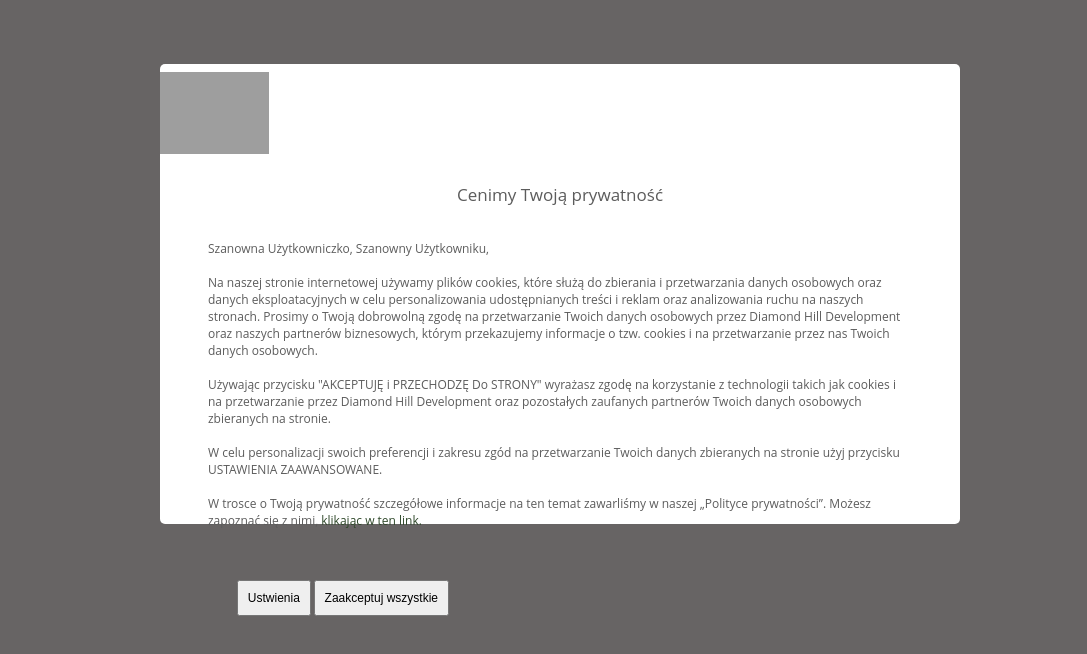
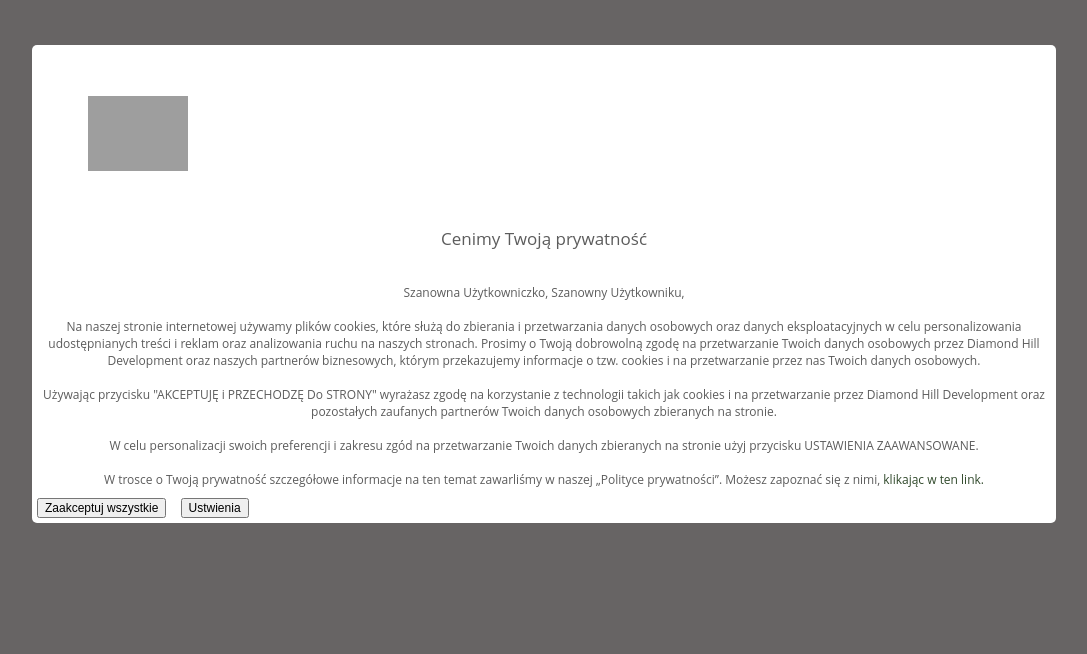
Before and after one commit to KamilDziuk/Cookie-info, a plain HTML site: page index.html in a window 1280 px wide. Shown: the whole page, without its empty margins (96-1183 px from the left). Drawn offline with Linux system fonts and the light colour scheme; grey boxes are pictures that could not be loaded.

Commit message:
Improved responsiveness all style delete br

```diff
--- a/style.css
+++ b/style.css
@@ -13,93 +13,103 @@ z-index: 998;
 
 .cookie_contener
 {
+
+ position: relative;
 font-family: 'Open Sans', sans-serif;
-/* text-align: center; */
-margin-top: 5%;
-margin-left:20%;
-margin-right:5%;
-width: 800px;
-height: 460px;
+
+max-width: 80%;
 border-radius: 5px;
 background-color: rgb(255, 255, 255);
+left:50%;
+top:5%;
+transform:translate(-50%,-50%,);
+transform: translateX(-50%);
 z-index: 999;
 
 }
 
 .test_contener
 {
+    position: relative;
 font-size: 12px;
-margin-top: 2%;
-margin-left:10%;
-margin-right:5%;
-width:700px;
-height: 330px;
-border-radius: 5px;
-overflow-y: scroll;
-overflow-x: hidden;
+margin-top:5px;
+margin-left:5px;
+margin-right:5px;
+margin-bottom:5px;
+max-width: 95%;
 }
 .settings_button
 {
-left: 20%;
-position: fixed;
-padding: 9px;
-margin-bottom:0%;
-margin-top:4%;
-margin-left:6%;
-margin-right:0%;
-font-size: 12px;
+       position: relative;
+
+    margin-bottom:5px;
+    margin-top:5px;
+    margin-left:5px;
+    margin-right:5px;
+    font-size: 12px;
 }
 
 .back_button
 {
-position: fixed;
-left: 37%;
-padding: 9px;
-margin-bottom:0%;
-margin-top:4%;
-margin-left:6%;
-margin-right:0%;
-font-size: 12px;
+    position: relative;
+
+    margin-bottom:5px;
+    margin-top:5px;
+    margin-left:5px;
+    margin-right:5px;
+    font-size: 12px;
 }
 
 .accept_button
 {
 
-position: fixed;
-left: 26%;
-padding: 9px;
-margin-bottom:0%;
-margin-top:4%;
-margin-left:6%;
-margin-right:0%;
-font-size: 12px;
+    position: relative;
+    margin-top:5px;
+    margin-left:5px;
+    margin-right:5px;
+    margin-bottom:5px;
+    font-size: 12px;
 }
 .popup_text_settings
 {
-margin-bottom:0%;
-margin-top:1%;
-margin-left:6%;
-margin-right:0%;
+    max-width: 100%;
+    position: relative;
 font-size: 12px;
-color: #5c5c5c;
-font-size: unset;
+margin-top:5px;
+margin-left:5px;
+margin-right:5px;
+margin-bottom:5px;
+    color: #5c5c5c;
+    text-align: center;
 
 }
 .popup_text
 {
-margin-bottom:0%;
-margin-top:1%;
-margin-left:6%;
-margin-right:6%;
+    max-width: 100%;
+    position: relative;
 font-size: 12px;
+margin-top:5px;
+margin-left:5px;
+margin-right:5px;
+margin-bottom:5px;
+text-align: center;
+
 color: #5c5c5c;
+
 }
+
 .popup_logo
 {
-top: 9%;
-left: 20%;
-position: fixed;
-width:8.5%;
+    position: relative;
+    margin-bottom:5px;
+    margin-top:0px;
+    margin-left:5px;
+    margin-right:5px;
+    right:40%;
+    top: -5%;
+    font-size: 12px;
+
+width:100px;
 }
 .a{
 color          : #30492B;
```
